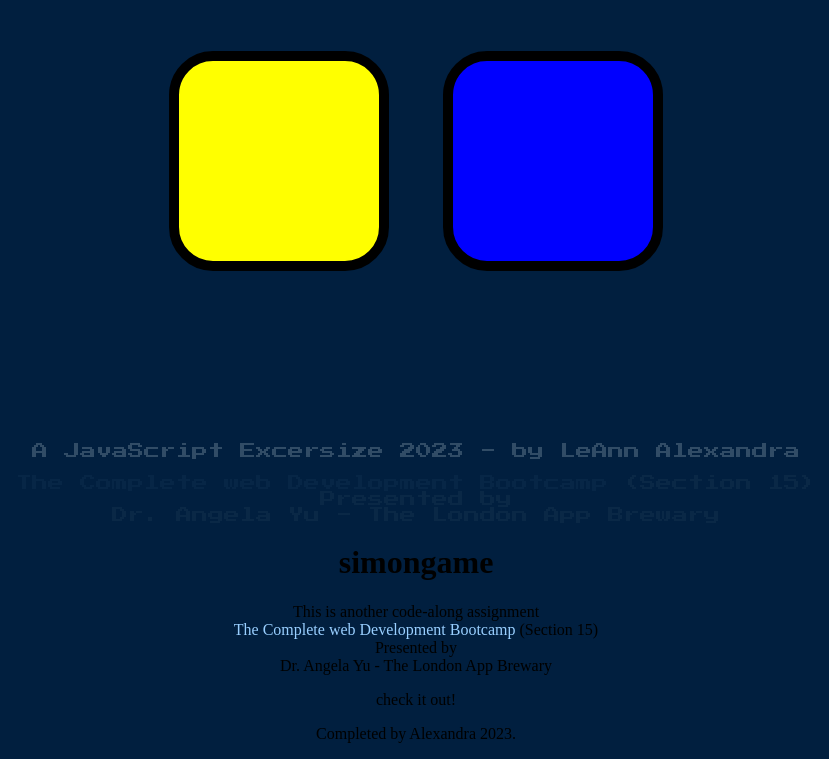
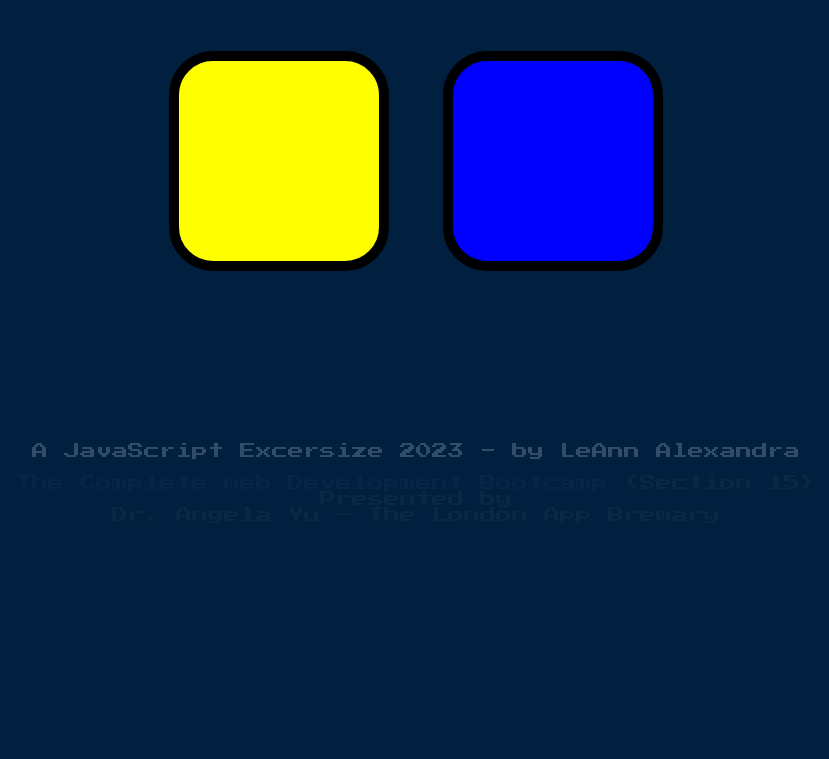
Before and after one commit to LeannAlexandra/simongame, a plain HTML site: page index.html in a window 1280 px wide. Shown: the part 422-1181 px from the top of the page, without its empty margins (224-1053 px from the left). After the commit the page ends 961 px from the top, so only its background shows below. Drawn offline with nearby package versions, Linux system fonts and the light colour scheme.

Commit message:
Updated Readme

```diff
--- a/index.html
+++ b/index.html
@@ -49,13 +49,3 @@
 </body>
 
 </html>
-
-<!--     READ ME     -->
-<h1>simongame</h1>
-<p> This is another code-along assignment <br><a
-    href="https://www.udemy.com/course/the-complete-web-development-bootcamp/">The
-    Complete web Development
-    Bootcamp</a> (Section 15) <br>Presented by <br>Dr. Angela Yu - The London App Brewary
-</p>
-<p>check it out! <a href="https://leannalexandra.github.io/simongame"></a></p>
-<p>Completed by Alexandra 2023.</p>
```
Also changed, not shown: 1 other file.
